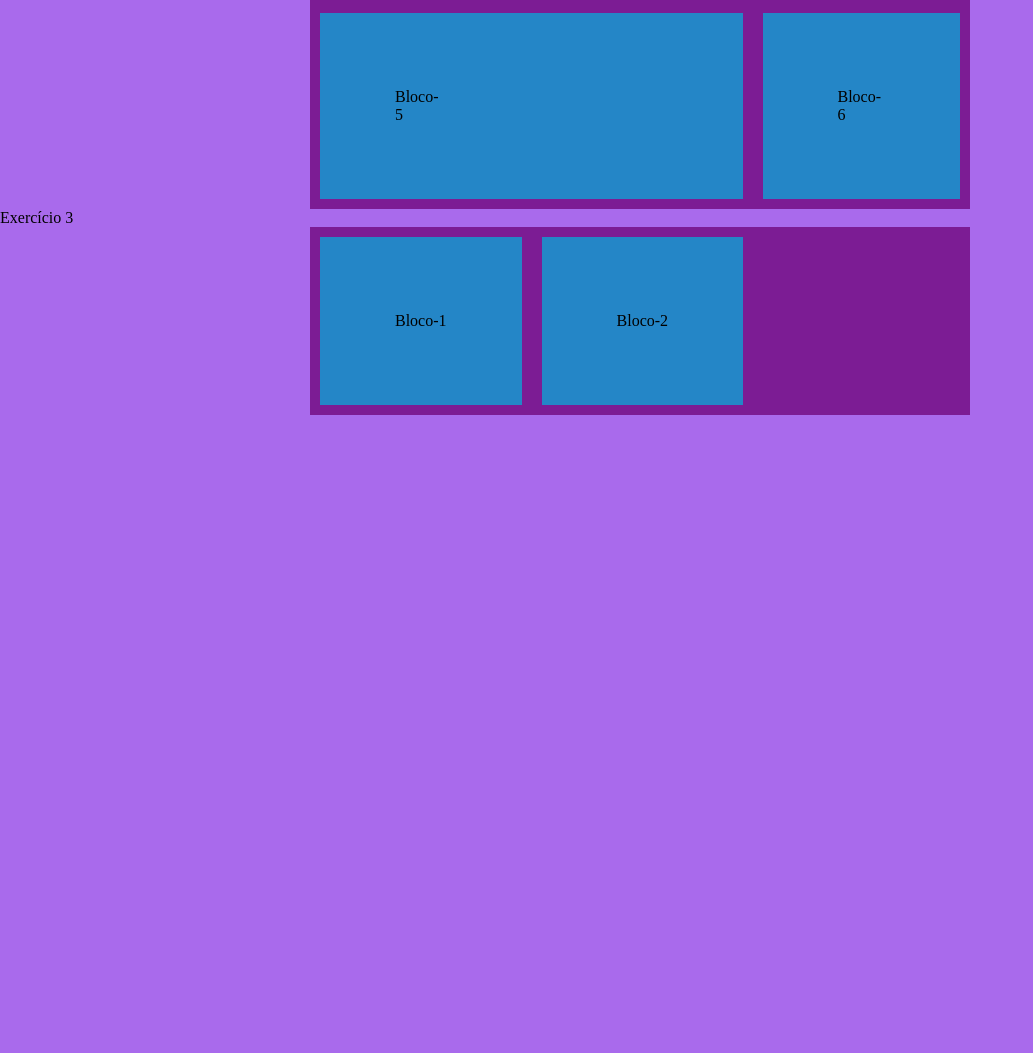
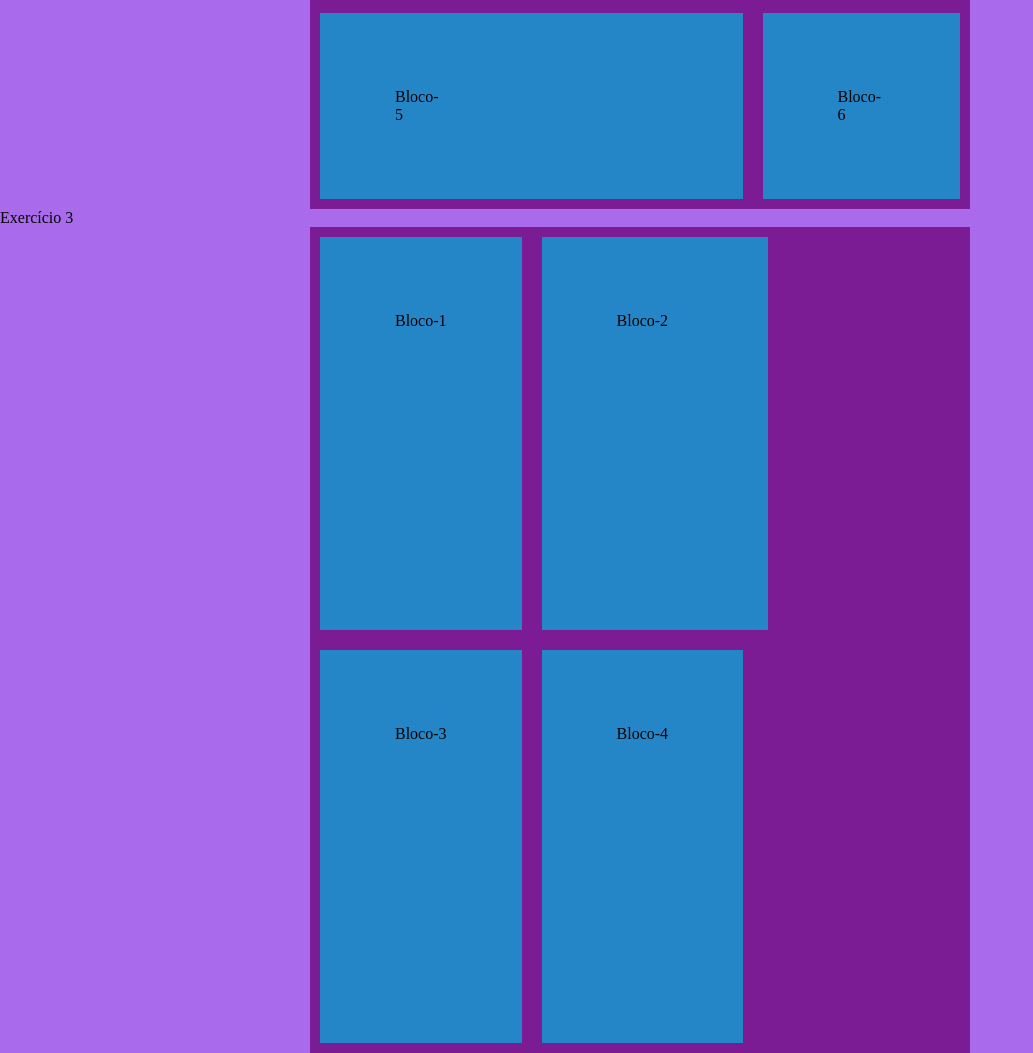
Before and after one commit to gustavorapouso/atividade_3_layouts_divs, a plain HTML site: page index.html in a window 1280 px wide. Shown: the part 1009-2062 px from the top of the page, without its empty margins (0-1033 px from the left). Before the commit the page ends 1424 px from the top, so only its background shows below. Drawn offline with Linux system fonts and the light colour scheme.

Commit message:
Continuação do exercício 3 de layouts com divs

```diff
--- a/index.html
+++ b/index.html
@@ -39,10 +39,14 @@
     <p>Exercício 3</p>
     <div class="fundo">
       <div class="flex">
-        <div class="amarelo">Bloco-1</div>
-        <div class="amarelo">Bloco-2</div>
+        <div class="amarelo esticar">Bloco-1</div>
+        <div class="amarelo alongarCurto">Bloco-2</div>
       </div>
-      <div></div>
+
+      <div class="flex">
+        <div class="amarelo esticar">Bloco-3</div>
+        <div class="amarelo esticar">Bloco-4</div>
+      </div>
     </div>
   </body>
 </html>
--- a/style.css
+++ b/style.css
@@ -28,3 +28,11 @@ body {
 .alongar {
     padding-right: 300px;
 }
+
+.alongarCurto {
+    padding-right: 100px;
+}
+
+.esticar{
+    padding-bottom: 300px;
+}
```
